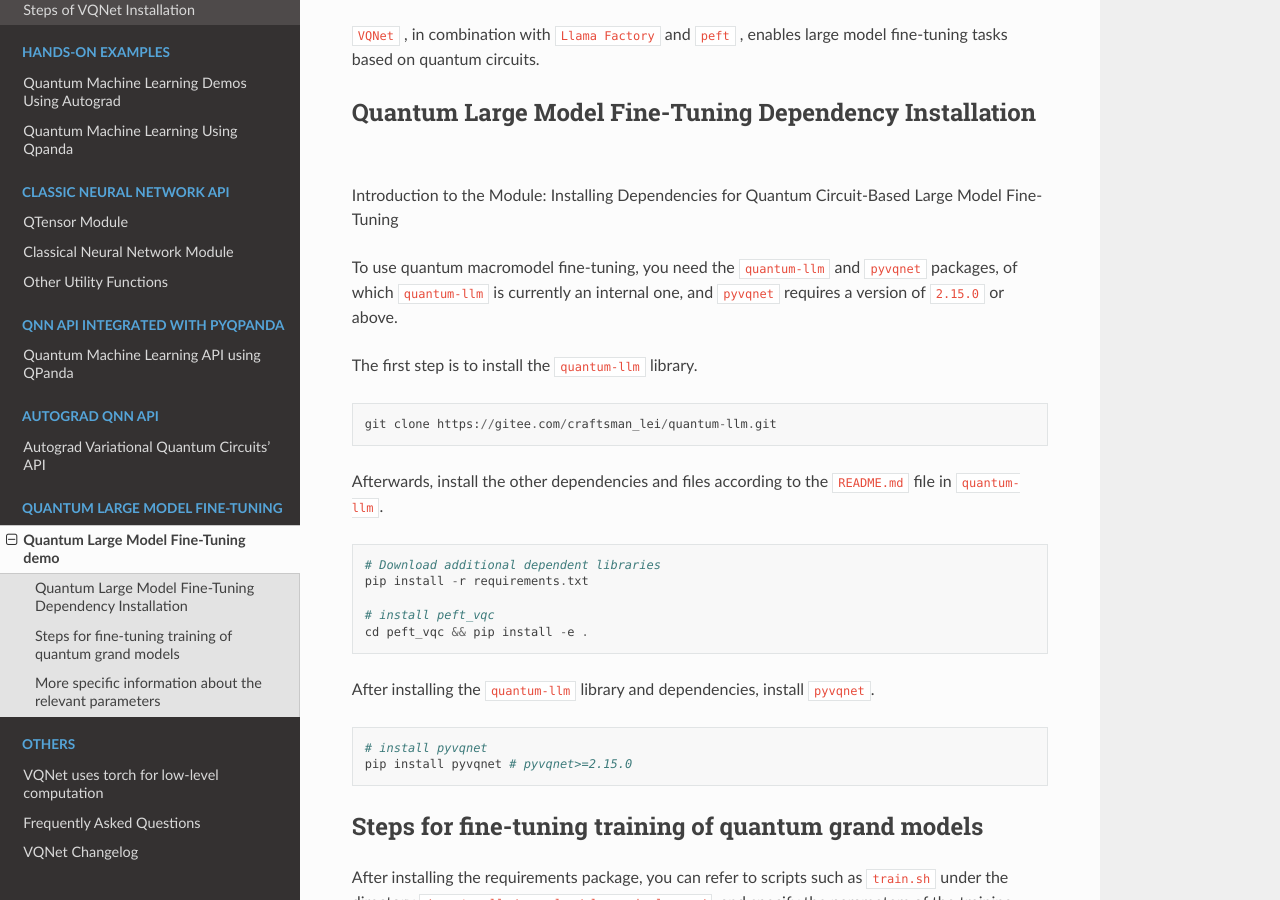
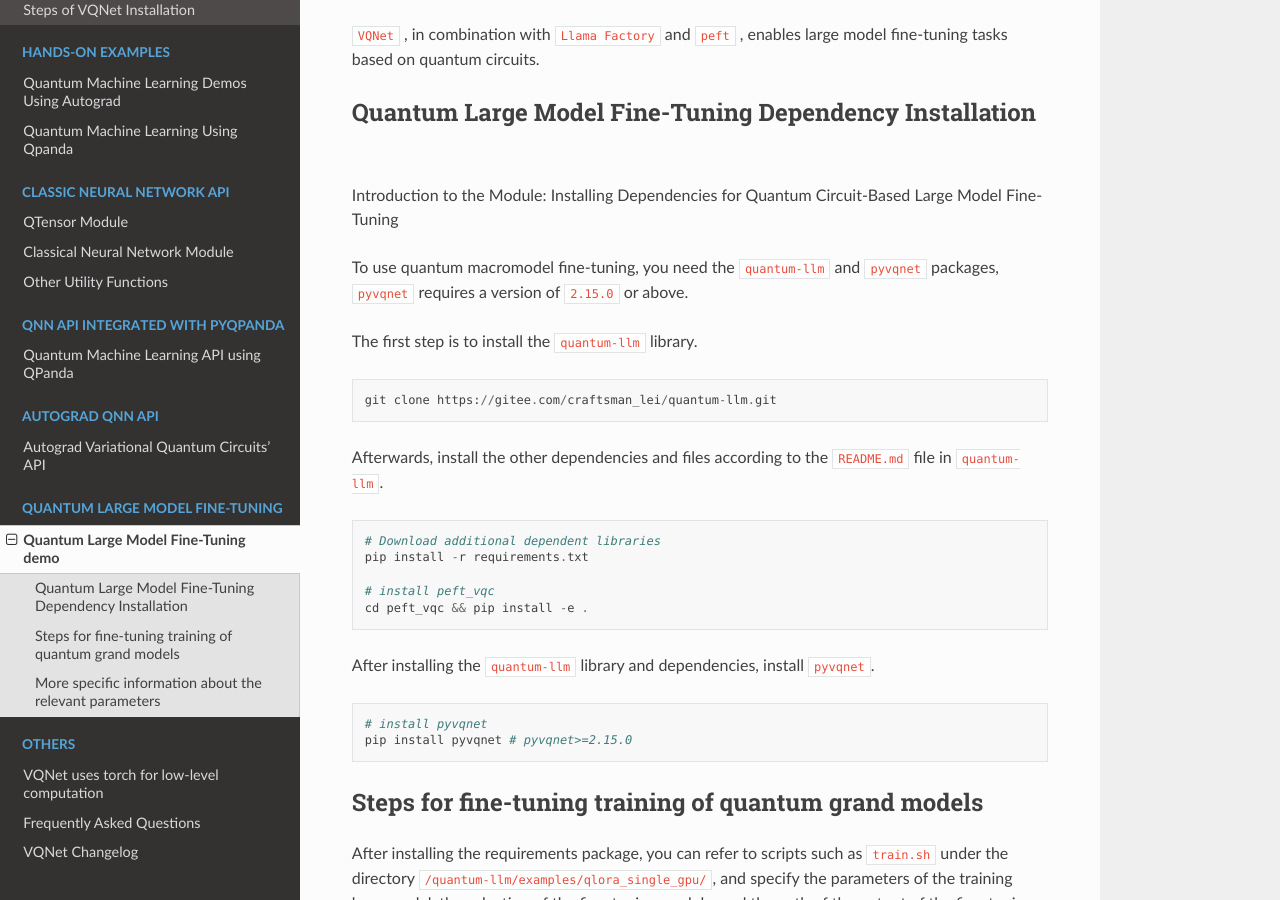
Before and after one commit to OriginQ/VQNET2.0-tutorial-en, a Sphinx documentation site: the page built from source/rst/llm.rst, in a window 1280 px wide and 900 px high, scrolled down 353 px. Built offline with Sphinx 7.4.7 and the Read the Docs theme 3.1.0, drawn with Linux system fonts in a browser that asks for light colours.

Commit message:
[fix] fix CHANGELOG file add quantum llm

```diff
--- a/source/rst/CHANGELOG.rst
+++ b/source/rst/CHANGELOG.rst
@@ -9,6 +9,7 @@
 
 - Added `pyvqnet.backends.set_backend()` interface. When users install `torch`, `torch` can be used to perform matrix calculations and variational quantum circuit calculations of QTensor. For details, see the document :ref:`torch_api`.
 - Added `pyvqnet.nn.torch` to inherit the neural network interface and variational quantum circuit neural interface of `torch.nn.Module`. For details, see the document :ref:`torch_api`.
+- Add a section on fine-tuning large quantum models, with detailed steps available in the documentation :ref:`llm`.
 
 Changed
 ===================
--- a/source/rst/llm.rst
+++ b/source/rst/llm.rst
@@ -12,7 +14,7 @@
 
 Introduction to the Module: Installing Dependencies for Quantum Circuit-Based Large Model Fine-Tuning
 
-To use quantum macromodel fine-tuning, you need the ``quantum-llm`` and ``pyvqnet`` packages, of which ``quantum-llm`` is currently an internal one, and ``pyvqnet`` requires a version of ``2.15.0`` or above.
+To use quantum macromodel fine-tuning, you need the ``quantum-llm`` and ``pyvqnet`` packages, ``pyvqnet`` requires a version of ``2.15.0`` or above.
 
 The first step is to install the ``quantum-llm`` library.
 
```
Also changed, not shown: other parts of source/rst/llm.rst (+2 -0 lines).
